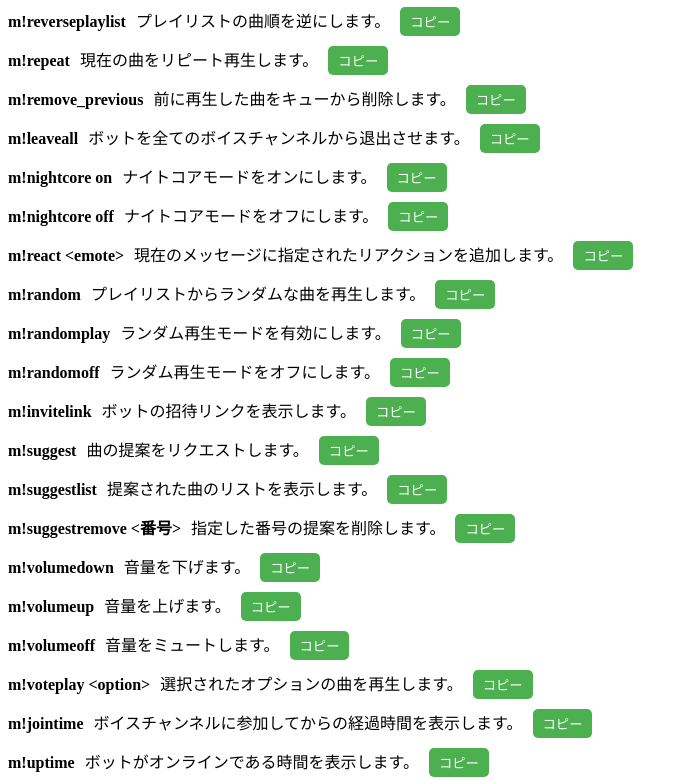
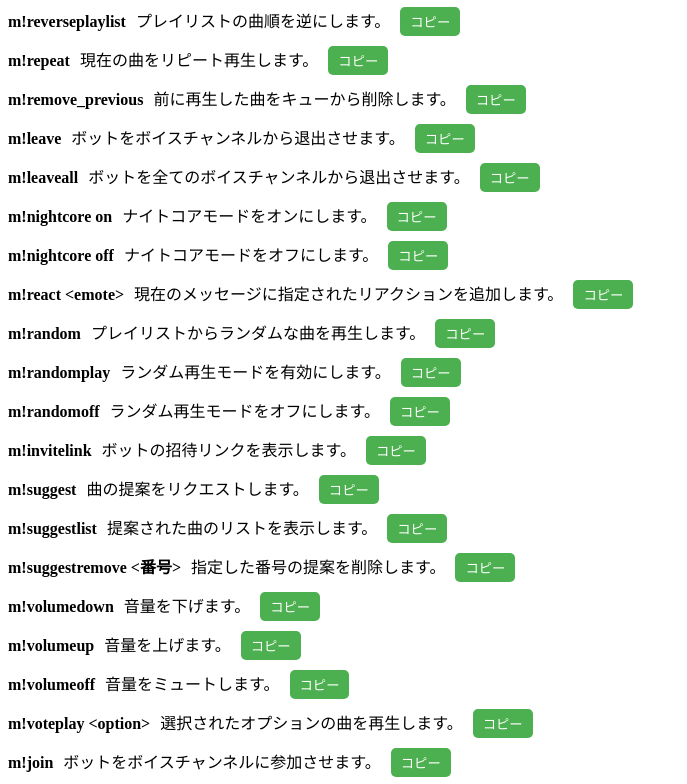
Before and after one commit to fynk7777/Jockie_Music_command, a plain HTML site: page index.html in a window 1280 px wide. Shown: the part 2440-3224 px from the top of the page, without its empty margins (0-687 px from the left). Drawn offline with Linux system fonts and the light colour scheme.

Commit message:
index.html

```diff
--- a/index.html
+++ b/index.html
@@ -128,6 +128,7 @@ addCommand('m!reverse', '曲の再生順を逆にします。');
 addCommand('m!reverseplaylist', 'プレイリストの曲順を逆にします。');
 addCommand('m!repeat', '現在の曲をリピート再生します。');
 addCommand('m!remove_previous', '前に再生した曲をキューから削除します。');
+addCommand('m!leave', 'ボットをボイスチャンネルから退出させます。');
 addCommand('m!leaveall', 'ボットを全てのボイスチャンネルから退出させます。');
 addCommand('m!nightcore on', 'ナイトコアモードをオンにします。');
 addCommand('m!nightcore off', 'ナイトコアモードをオフにします。');
@@ -143,6 +144,7 @@ addCommand('m!volumedown', '音量を下げます。');
 addCommand('m!volumeup', '音量を上げます。');
 addCommand('m!volumeoff', '音量をミュートします。');
 addCommand('m!voteplay <option>', '選択されたオプションの曲を再生します。');
+addCommand('m!join', 'ボットをボイスチャンネルに参加させます。');
 addCommand('m!jointime', 'ボイスチャンネルに参加してからの経過時間を表示します。');
 addCommand('m!uptime', 'ボットがオンラインである時間を表示します。');
 addCommand('m!restart', 'ボットを再起動します。');
@@ -165,7 +167,6 @@ addCommand('m!reactionreset', 'リアクションリセットメッセージを
 addCommand('m!reactionroles', 'リアクションロールのリストを表示します。');
 addCommand('m!serversettings', 'サーバーの設定を表示します。');
 addCommand('m!version', 'ボットのバージョン情報を表示します。');
-
 
     function searchCommands() {
         let input = document.getElementById('search-input');
```
